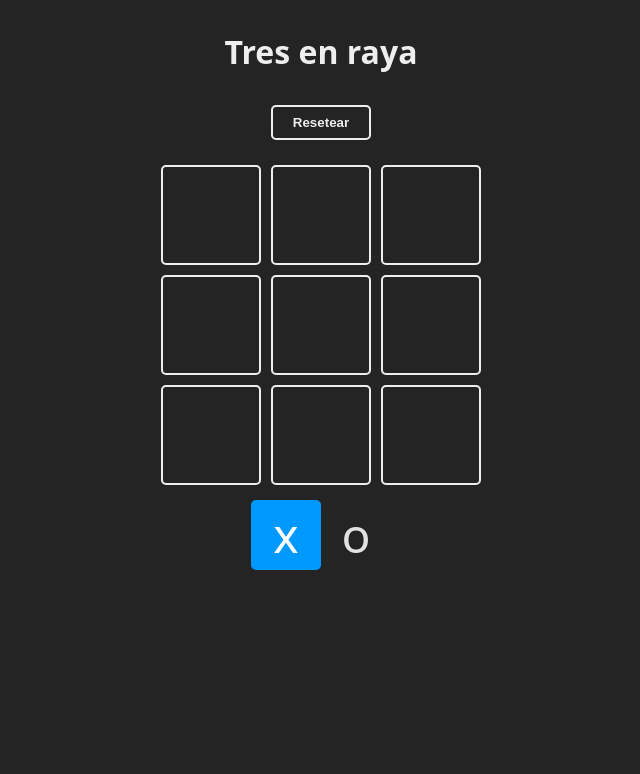
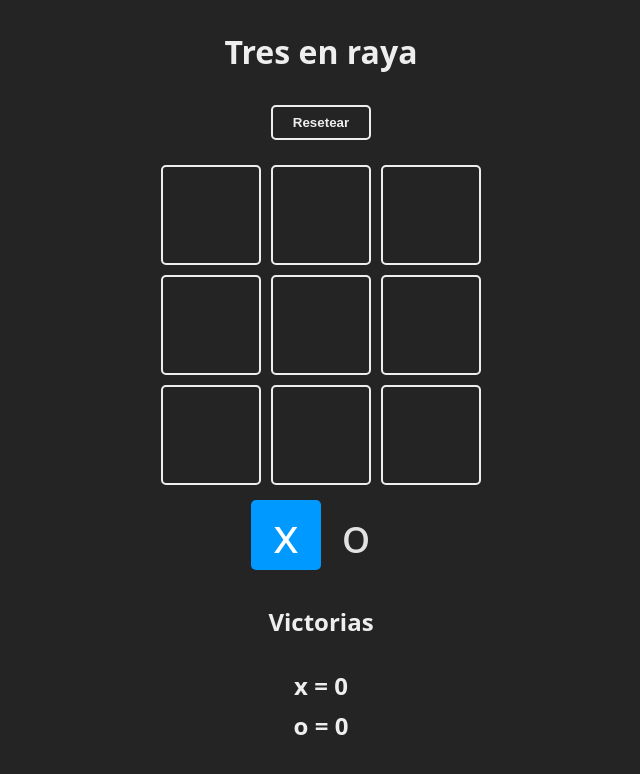
Before and after one commit to DavidRiveraArtero/aprendiendo-react, a React (Vite) app in the folder projects/01-tres-en-raya/: page / in a window 1280 px wide. Shown: the top 774 px of the page, without its empty margins (319-959 px from the left). Built offline with nearby package versions, Linux system fonts and the light colour scheme.

Commit message:
Tabla Puntuajes

```diff
--- a/projects/01-tres-en-raya/src/App.jsx
+++ b/projects/01-tres-en-raya/src/App.jsx
@@ -9,6 +9,10 @@ function App() {
   const [board, setBoard] = useState(Array(9).fill(null)) // CREAMOS EL TABLERO
   const [turn, setTurn] = useState(TURNS.X)
   const [win, setWin] = useState(null) // null es que no hay ganador, false es empate y true hay ganador
+
+  const [victX, setVictX] = useState(0)
+  const [victO, setVictO] = useState(0)
+
 
   const checkEndGame = (newBoard) =>{
     return newBoard.every((square) => square != null)
@@ -27,11 +31,22 @@ function App() {
     const newTurn = turn == TURNS.X ? TURNS.O : TURNS.X
     setTurn(newTurn)
 
-    const newWiner = checkWinerFrom(newBord)
+    const newWiner = checkWinerFrom(newBord,setVictX,setVictO)
     if(newWiner){
+
+      // SUMAR VICTORIAS
+      if(newWiner == 'x'){
+        setVictX(victX + 1)
+      }else{
+        setVictY(victO + 1)
+      }
+
       setWin(newWiner)
+
     }else if(checkEndGame(newBord)){
+
       setWin(false)
+
     }
 
   }
@@ -43,7 +58,7 @@ function App() {
   }
 
   return (
-
+    <>
       <main className="board">
         <h1>Tres en raya </h1>
         <button onClick={resetGame}>Resetear</button>
@@ -72,8 +87,16 @@ function App() {
         </section>
 
         <Winner win={win} resetGame={resetGame}></Winner>
+      </main>
 
-    </main>
+      <section className="board puntos">
+        <h1>Victorias</h1><br/>
+        <h1>{TURNS.X} = <span> {victX}</span></h1>
+        <h1>{TURNS.O} = <span> {victO}</span></h1>
+      </section>
+    </>
+
+
 
 
   )
```
Lines whose indentation alone changed are shown as unchanged.
